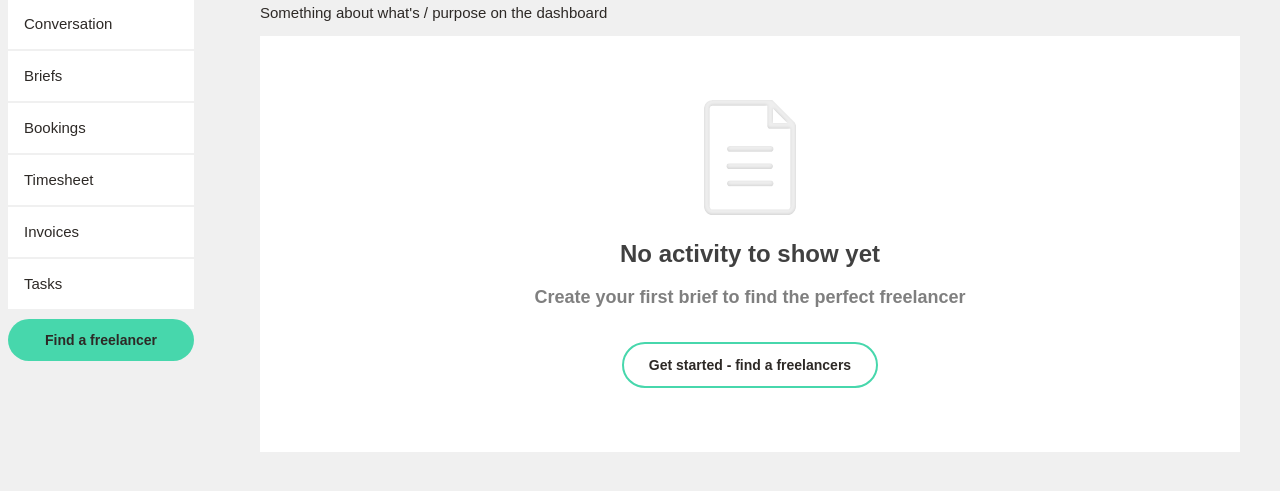
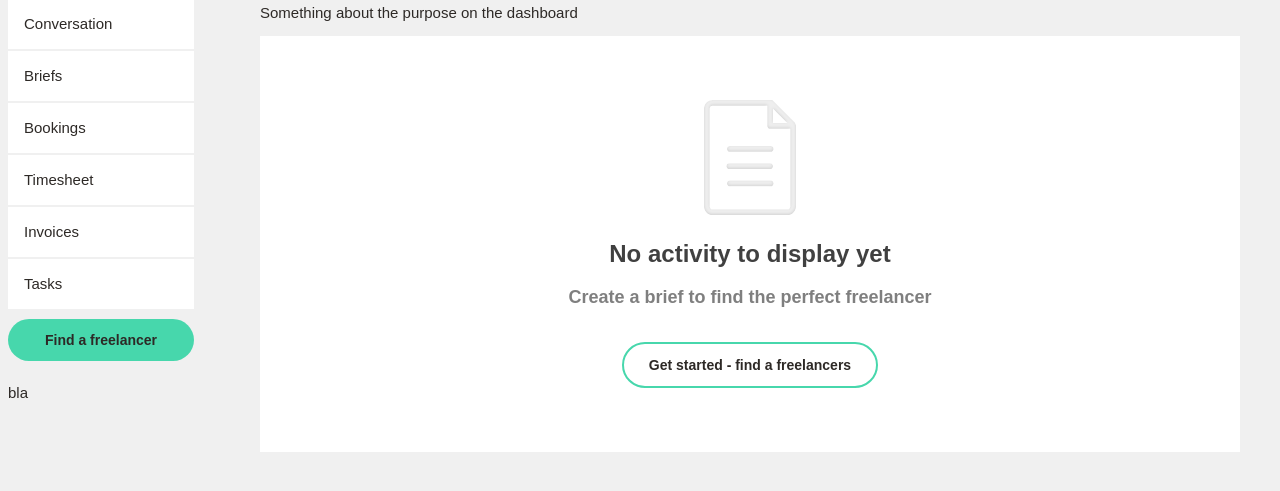
Before and after one commit to james-ciclitira/YJ-prototyping, a plain HTML site: page employers-dashboard.html in a window 1280 px wide. Shown: the part 125-616 px from the top of the page. Drawn offline with nearby package versions, Linux system fonts and the light colour scheme.

Commit message:
copy changes

```diff
--- a/employers-dashboard.html
+++ b/employers-dashboard.html
@@ -34,14 +34,15 @@
         <a href="employers-invoices.html" class="nav bg-white">Invoices</a>
         <a href="employers-tasks.html" class="nav bg-white">Tasks</a>
         <button class="br-pill pointer pa-button mb2 bg-accent mt2 grow b f6" style="width: 186px" href="#0">Find a freelancer</button>
+        <p>bla</p>
       </ul>
       <article style="margin-left: 260px; margin-right: 40px" class="vh-100">
         <h1 class="mb2">Welcome to YunoJuno</h1>
-        <p>Something about what's / purpose on the dashboard</p>
+        <p>Something about the purpose on the dashboard</p>
         <div class="tc w-100 pb5 pt4 bg-white">
           <img class="mt4" src="images/ic/private note.svg">
-          <h2>No activity to show yet</h2>
-          <h3 class="black-50">Create your first brief to find the perfect freelancer</h3>
+          <h2>No activity to display yet</h2>
+          <h3 class="black-50">Create a brief to find the perfect freelancer</h3>
           <a class="f6 no-underline br-pill br-accent b ba bw1 pa-button dib pa-button mt3" href="#0">Get started - find a freelancers</a>
       </article>
       </div>
```
Also changed, not shown: employers-bookings.html (+1 -1 lines), employers-conversation.html (+1 -1 lines).
